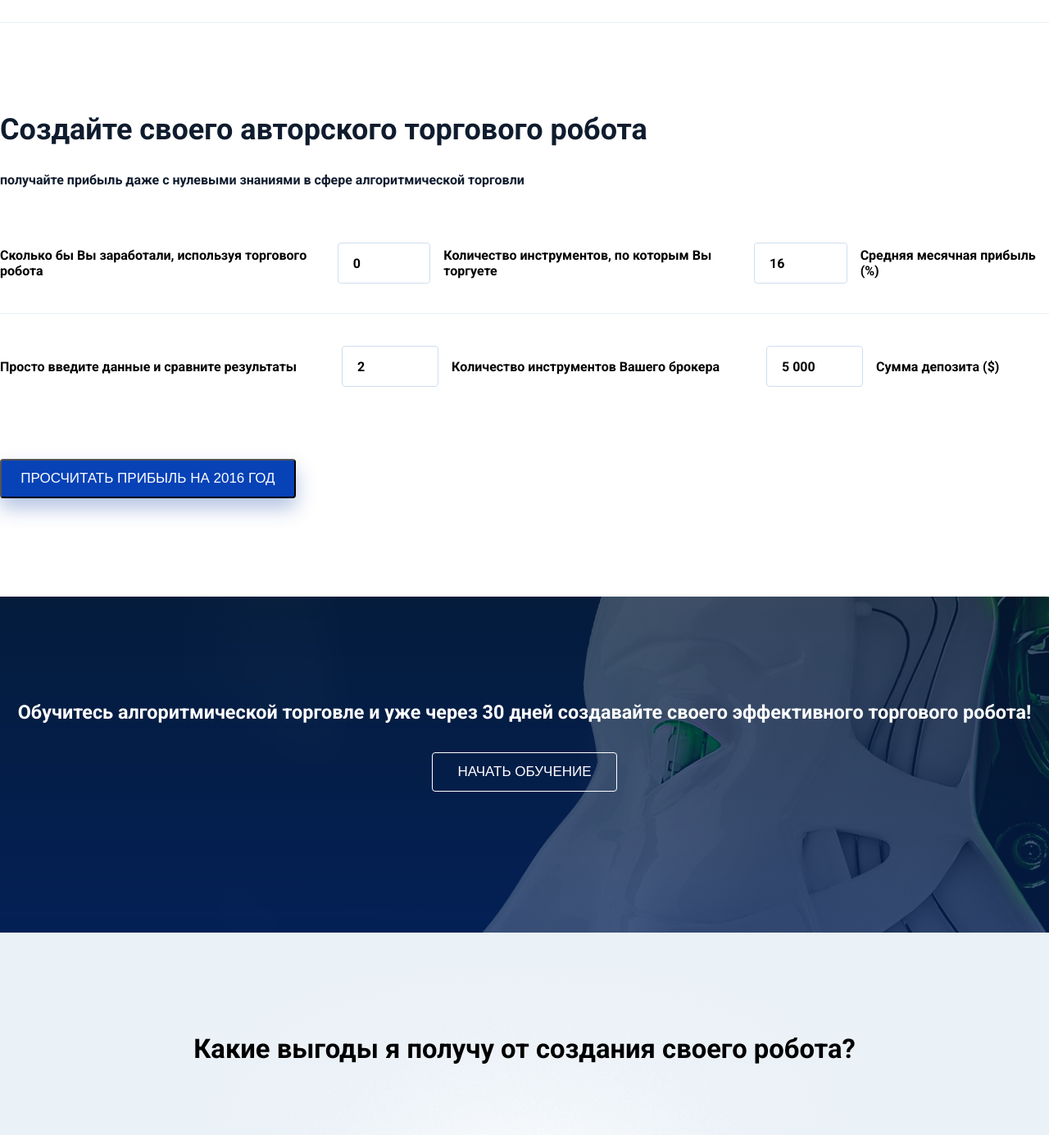
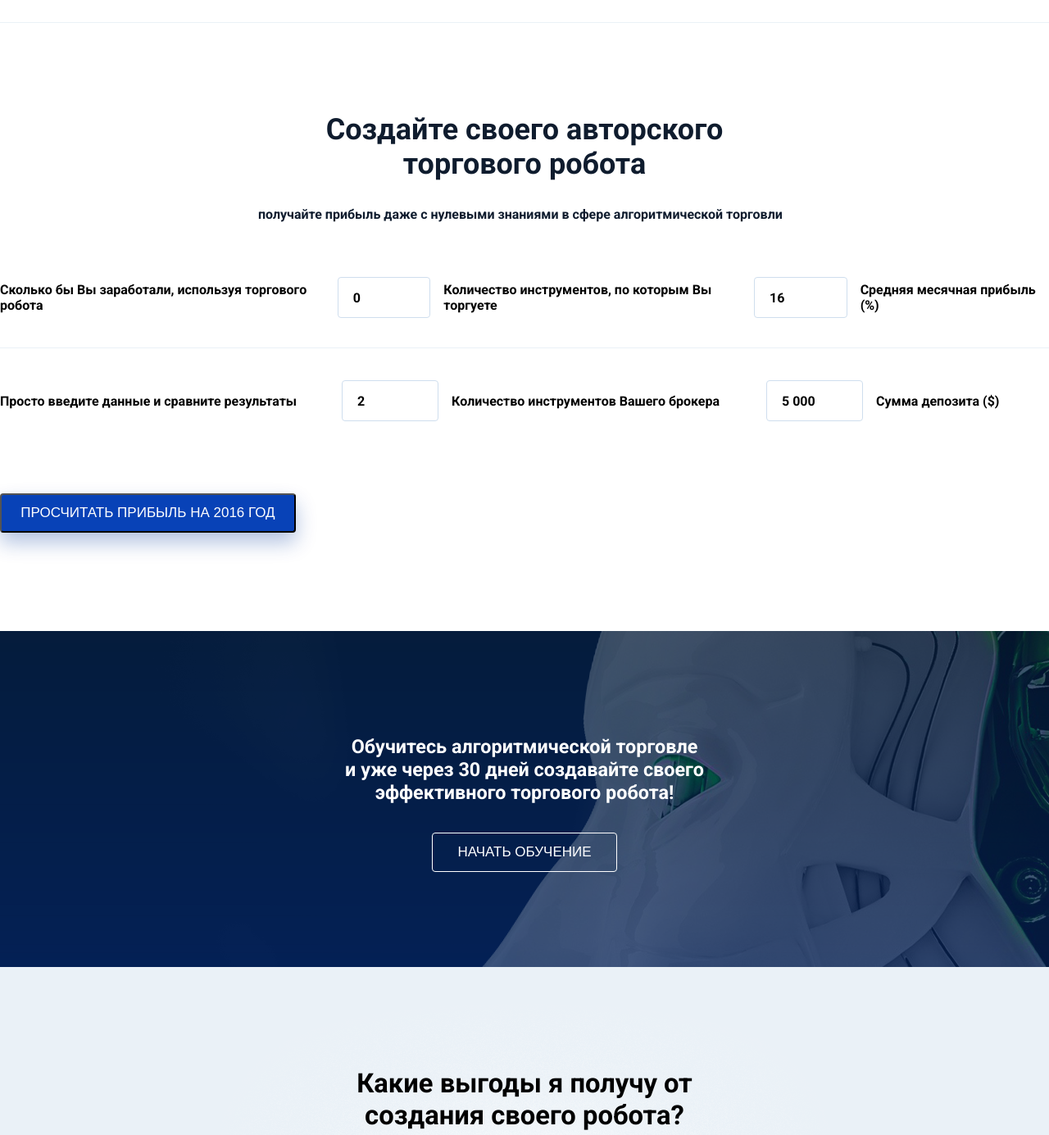
Before and after one commit to ange1maycry/practice, a plain HTML site: page practice/index.html in a window 1280 px wide. Shown: the part 1740-3125 px from the top of the page at 82% size. Drawn offline with Linux system fonts and the light colour scheme.

Commit message:
Add files via upload

```diff
--- a/practice/css/style.css
+++ b/practice/css/style.css
@@ -177,7 +177,14 @@
     font-family: 'Roboto', sans-serif;
     padding-top: 670px;
 }
+.create_robot_promo {
+    display: flex;
+    align-items: center;
+    flex-direction: column;
+}
 .title_create_robot {
+    text-align: center;
+    max-width: 650px;
     padding-bottom: 29px;
     font-size: 24px;
     line-height: 42px;
@@ -285,14 +292,18 @@
 }
 .trade_training_promo {
     display: flex;
-    flex-wrap: wrap;
-    justify-content: center;
+    align-items: center;
+    flex-direction: column;
 }
 .title_trade_training {
+    text-align: center;
+    max-width: 440px;
     font-size: 20px;
     line-height: 1.2;
 }
 .title_advantage_create_robot {
+    text-align: center;
+    max-width: 420px;
     padding-top: 123px;
     font-size: 28px;
     line-height: 1.2;
@@ -314,6 +325,8 @@
     color: #0f1c2e;
 }
 .description_map_trainig {
+    max-width: 370px;
+    text-align: center;
     font-size: 16px;
     line-height: 24px;
     color: #061826;
@@ -333,6 +346,7 @@
     line-height: 1.2;
 }
 .description_examples_algorithm {
+    text-align: center;
     padding-top: 30px;
     font-size: 16px;
     line-height: 24px;
--- a/practice/index.html
+++ b/practice/index.html
@@ -67,6 +67,7 @@
     </section>
     <section class="create_robot">
         <div class="container">
+            <div class="create_robot_promo">
                 <div class="create_robot_block">
                     <div class="title_create_robot">
                         <h2>Создайте своего авторского торгового робота</h2>
@@ -92,6 +93,7 @@
                         <div class="deposit_create_robot">Сумма депозита ($)</div>
                     </div>
                     <button class="button_create_robot">Просчитать прибыль на 2016 год</button>
+                </div>
             </div>
         </div>
     </section>
```
Lines whose indentation alone changed are shown as unchanged.
